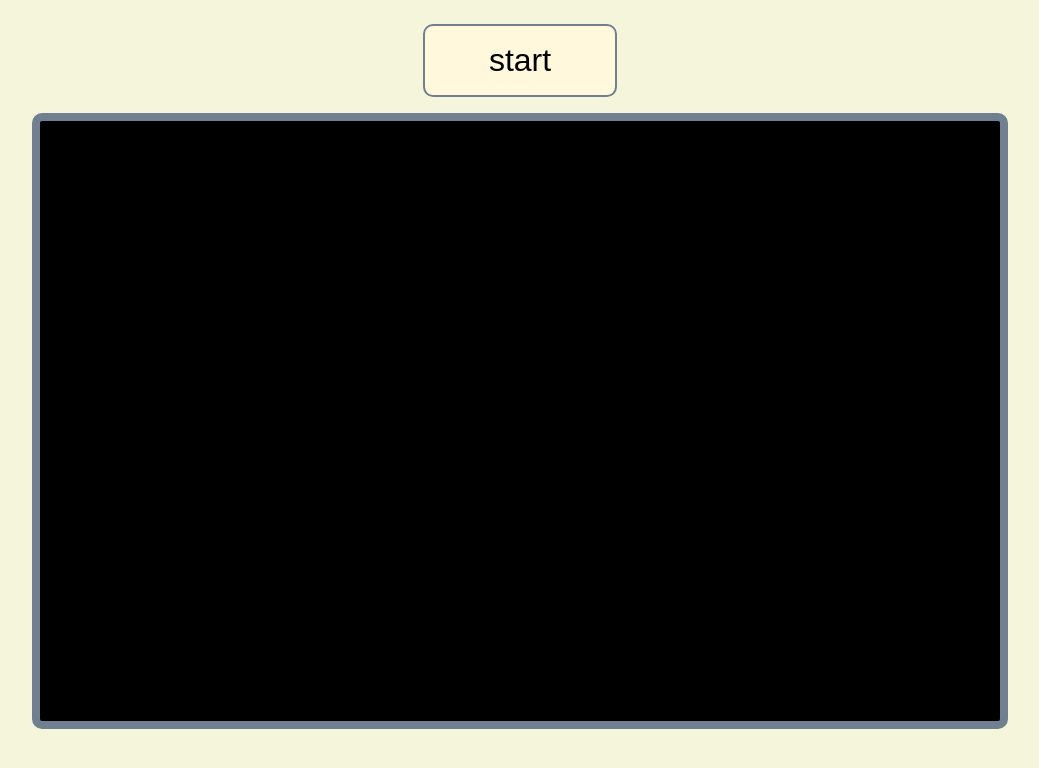
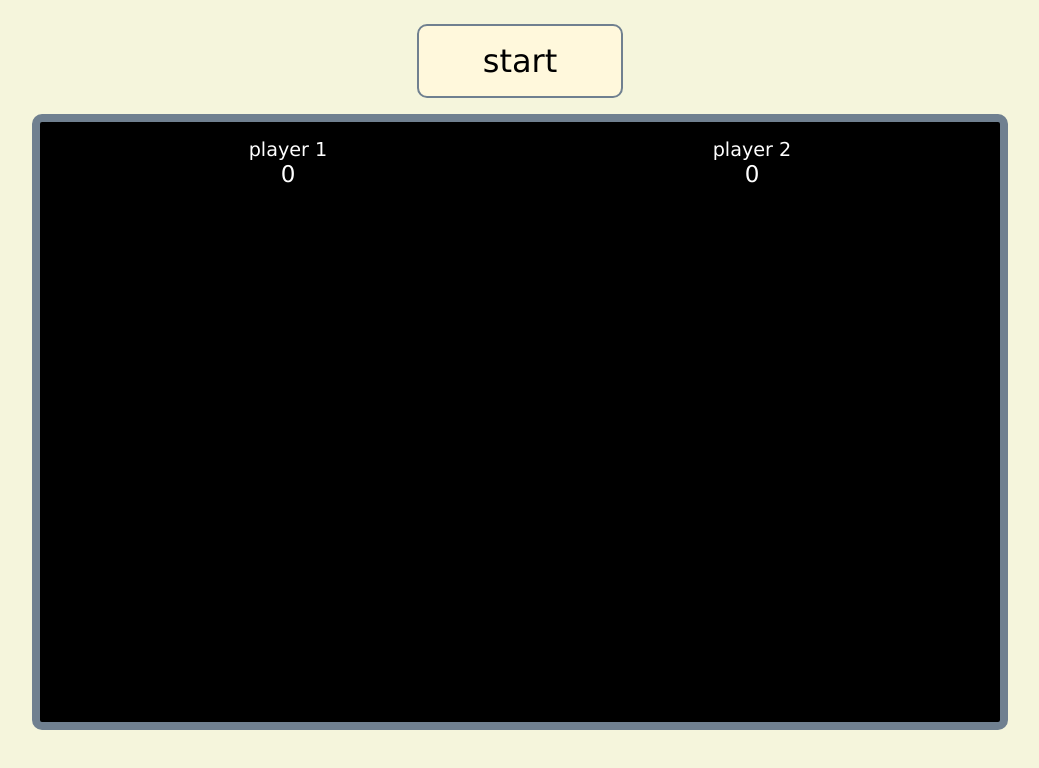
Before and after one commit to mqtchacookie/pong-js, a plain HTML site: page index.html in a window 1280 px wide. Both pictures are taken after a click on the button "start". Shown: the whole page, without its empty margins (120-1159 px from the left). Drawn offline with Linux system fonts and the light colour scheme.

Commit message:
Style player text and score

```diff
--- a/index.js
+++ b/index.js
@@ -2,25 +2,37 @@ const game = document.querySelector('.game');
 
 const newGame = () => {
 	const foreground = document.createElement('div');
+	const text = document.createElement('div');
 	const p1_text = document.createElement('div');
 	const p1_score = document.createElement('div');
 	const p2_text = document.createElement('div');
 	const p2_score = document.createElement('div');
+
 	foreground.classList.add('foreground');
+	text.classList.add('game-text');
 
 	p1_text.textContent = 'player 1';
 	p1_score.textContent = 0;
 
-    p1_score.classList.add('.')
-
 	p2_text.textContent = 'player 2';
 	p2_score.textContent = 0;
 
-	foreground.append(p1_text);
-	foreground.append(p1_score);
-	foreground.append(p2_text);
-	foreground.append(p2_score);
+	p1_score.classList.add('score');
+	p1_text.classList.add('player-text');
+
+	p2_score.classList.add('score');
+	p2_text.classList.add('player-text');
+
+	p1_text.append(p1_score);
+	p2_text.append(p2_score);
+
+	text.append(p1_text);
+	text.append(p2_text);
+
+	foreground.append(text);
+
 	game.append(foreground);
 };
+
 const start = document.querySelector('.start');
-start.addEventListener('click', () => newGame());
+start.addEventListener('click', () => newGame(), { once: true });
--- a/styles.css
+++ b/styles.css
@@ -1,3 +1,6 @@
+* {
+	font-family: Verdana, Geneva, Tahoma, sans-serif;
+}
 body {
 	display: flex;
 	padding: 16px;
@@ -9,8 +12,7 @@ body {
 	flex-direction: column;
 	align-items: center;
 	gap: 16px;
-    min-width: 75vw;
-
+	min-width: 75vw;
 }
 
 .foreground {
@@ -36,6 +38,9 @@ body {
 
 .score,
 .player-text {
+	display: flex;
+	flex-direction: column;
+	align-items: center	;
 	color: white;
 	font-size: larger;
 }
```
Also changed, not shown: index.html (+0 -12 lines).
